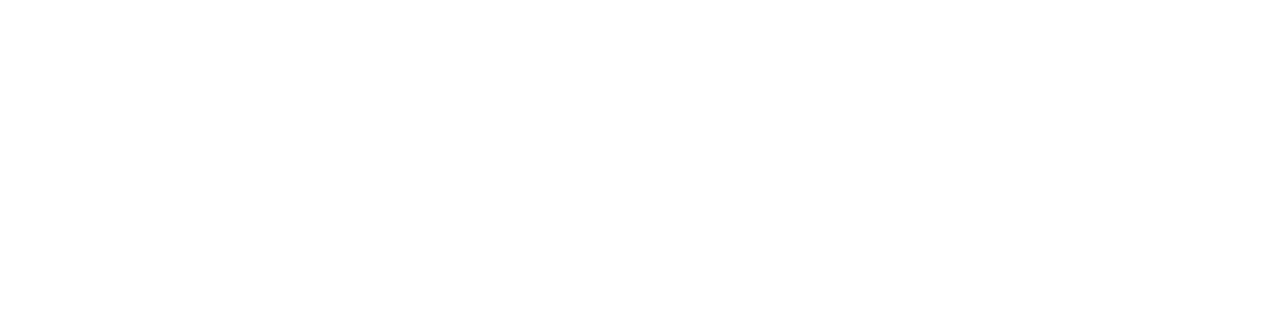
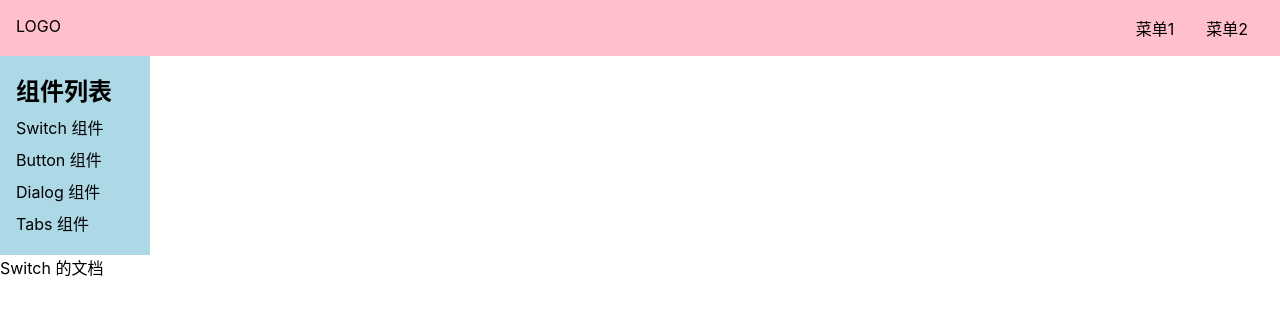
Before and after one commit to lanmoxia/xxx, a Vue app: page /#/doc/switch in a window 1280 px wide. Before the commit this address had no page. Shown: the top 314 px of the page. Built offline with nearby package versions, Linux system fonts and the light colour scheme.

Commit message:
移动端路由切换隐藏 aside

```diff
--- a/src/App.vue
+++ b/src/App.vue
@@ -4,6 +4,7 @@
 
 <script lang="ts">
 import  {provide, ref} from 'vue';
+import { router } from './router';
 
 export default {
   name: 'App',
@@ -13,6 +14,14 @@ export default {
     const width = document.documentElement.clientWidth
     const menuVisible = ref(width > 500)
     provide('menuVisible', menuVisible)
+
+    // 移动端路由改变 menuVisible 的值
+    router.afterEach(() => {
+      if(width <= 500){
+        console.log(menuVisible.value)
+        menuVisible.value = false
+      }
+    })
   }
 }
 </script>
--- /dev/null
+++ b/src/components/SwitchDemo.vue
@@ -0,0 +1,20 @@
+<template>
+  <div>
+    Switch 的文档
+  </div>
+</template>
+
+<script>
+
+export default {
+  components: {},
+  data() {
+    return {}
+  },
+  methods: {}
+}
+</script>
+
+<style lang="scss" scoped>
+
+</style>
--- a/src/views/Doc.vue
+++ b/src/views/Doc.vue
@@ -19,7 +19,9 @@
           </li>
         </ol>
       </aside>
-      <main>主内容</main>
+      <main>
+        <router-view/>
+      </main>
     </div>
   </div>
 </template>
```
Also changed, not shown: src/router.ts (+6 -1 lines).
